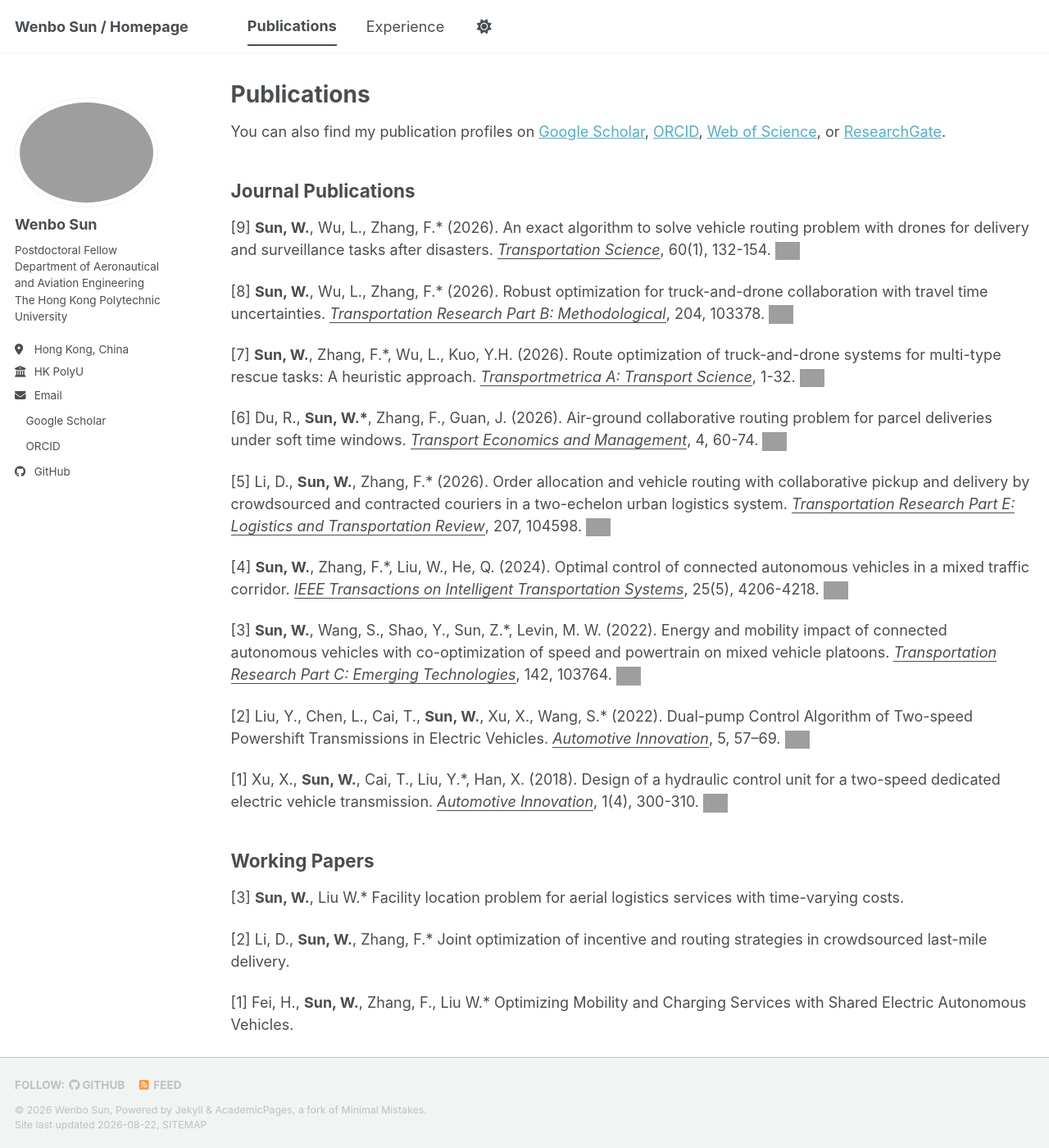
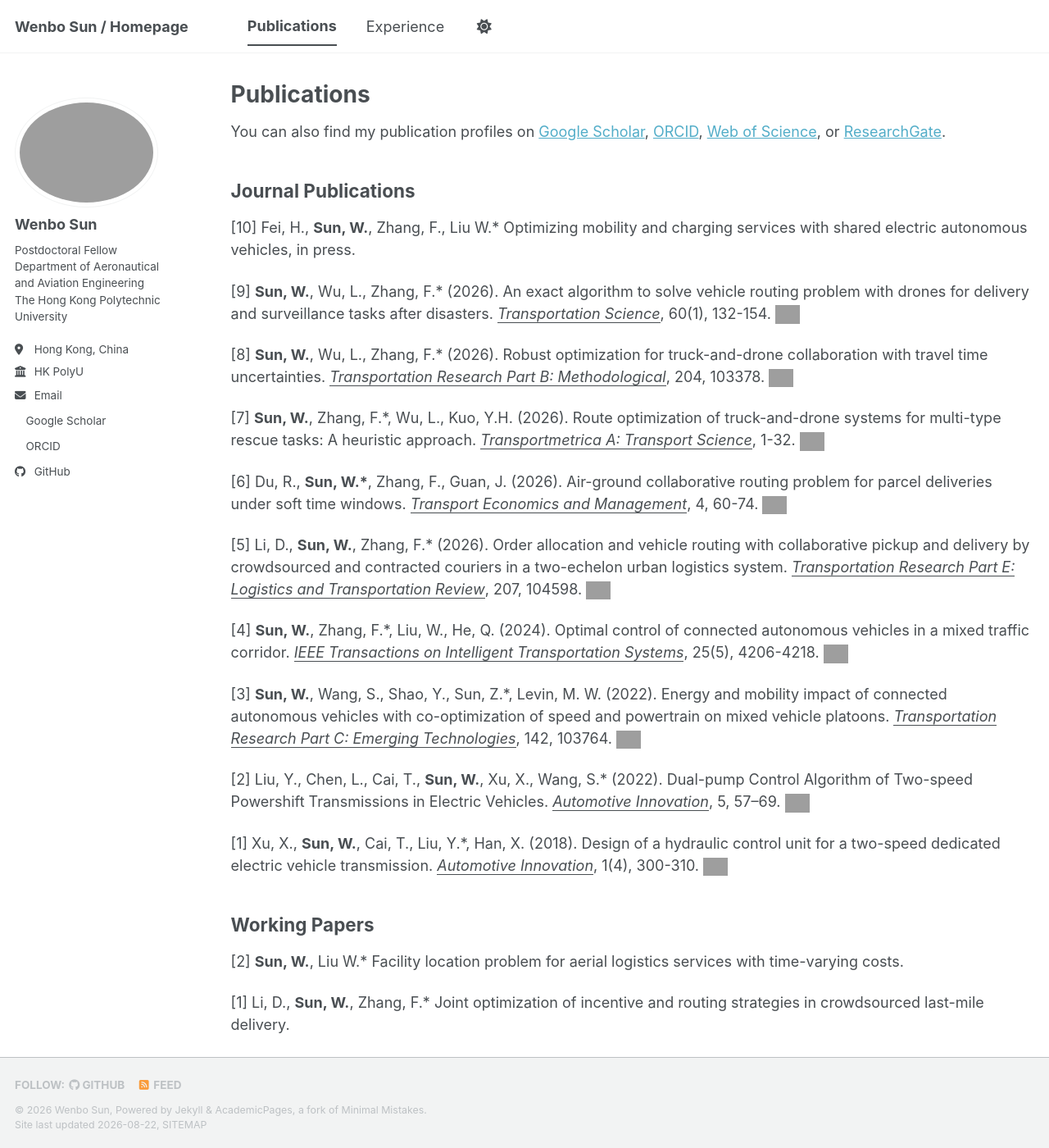
Before and after one commit to sunwb5050/sunwb5050.github.io, a Jekyll site: the page built from _pages/publications.md, in a window 1280 px wide and 1400 px high. Shown: the whole window at 82% size. Built offline with Jekyll 4.4.1, drawn with Linux system fonts in a browser that asks for light colours; a style sheet for code colours, icons or effects is not loaded; some of the changed lines change nothing that is shown; grey boxes are pictures that could not be loaded.

Commit message:
Update publications.md

```diff
--- a/_pages/publications.md
+++ b/_pages/publications.md
@@ -13,6 +13,10 @@ You can also find my publication profiles on [Google Scholar](https://scholar.go
 
 Journal Publications
 ------
+
+
+[10] Fei, H., **Sun, W.**, Zhang, F., Liu W.\* Optimizing mobility and charging services with shared electric autonomous vehicles, in press.
+
 [9] **Sun, W.**, Wu, L., Zhang, F.\* (2026). An exact algorithm to solve vehicle routing problem with drones for delivery and surveillance tasks after disasters. *<u>Transportation Science</u>*, 60(1), 132-154. [<img width="30" height="30" alt="image" src="https://github.com/user-attachments/assets/20b22062-dd18-4c2c-a2f4-3167eb718aa0"/>](https://pubsonline.informs.org/doi/10.1287/trsc.2024.0987)
 
 [8] **Sun, W.**, Wu, L., Zhang, F.\* (2026). Robust optimization for truck-and-drone collaboration with travel time uncertainties. *<u>Transportation Research Part B: Methodological</u>*, 204, 103378. [<img width="30" height="30" alt="image" src="https://github.com/user-attachments/assets/20b22062-dd18-4c2c-a2f4-3167eb718aa0"/>](https://doi.org/10.1016/j.trb.2025.103378)
@@ -34,11 +38,9 @@ Journal Publications
 
 Working Papers
 ------
-[3] **Sun, W.**, Liu W.\* Facility location problem for aerial logistics services with time-varying costs.
+[2] **Sun, W.**, Liu W.\* Facility location problem for aerial logistics services with time-varying costs.
 
-[2] Li, D., **Sun, W.**, Zhang, F.\* Joint optimization of incentive and routing strategies in crowdsourced last-mile delivery.
-
-[1] Fei, H., **Sun, W.**, Zhang, F., Liu W.\* Optimizing Mobility and Charging Services with Shared Electric Autonomous Vehicles.
+[1] Li, D., **Sun, W.**, Zhang, F.\* Joint optimization of incentive and routing strategies in crowdsourced last-mile delivery.
 
 <!-- Submitted to *<u>Transportmetrica B: Transport Dynamics</u>*, under second-round revision. -->
 
```
